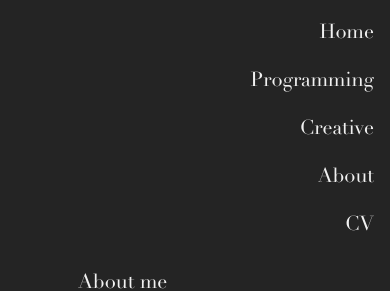
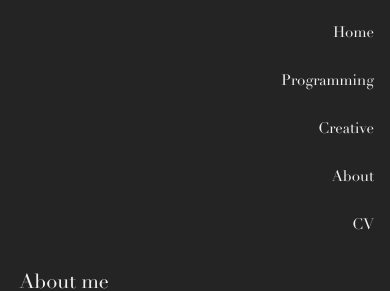
Before and after one commit to cookingnoob/portafolio-AC, a React (Vite) app: page /about in a window 390 px wide. Shown: the top 291 px of the page. Built offline with nearby package versions, Linux system fonts and the light colour scheme.

Commit message:
add styles for mobile modals

```diff
--- a/src/theme.js
+++ b/src/theme.js
@@ -55,7 +55,7 @@ export const navBarLinks = (theme) => ({
 
   },
   [theme.breakpoints.down('sm')]: {
-    fontSize: '20px',
+    fontSize: '15px',
   },
 })
 
@@ -138,7 +138,11 @@ export const modalStyle = {
   border: '2px solid #000',
   boxShadow: 24,
   p: 4,
-
+  bgcolor: 'rgba(241, 241, 241, .5)',
+  [theme.breakpoints.down('sm')]: {
+    height: '80vh',
+    width: '80vw'
+  },
 };
 
 
@@ -147,19 +151,18 @@ export const modalStylePhoto = {
   top: '50%',
   left: '50%',
   transform: 'translate(-50%, -50%)',
-  bgcolor: 'rgba(36, 36, 36, 0.5)',
+  bgcolor: 'rgba(241, 241, 241, .5)',
   border: '2px solid #000',
   boxShadow: 24,
   p: 4,
   width: '80vw',
-  height: '100vh',
+  height: '90vh',
   display: 'flex',
   justifyContent: 'center',
   alignItems: 'center',
 
   [theme.breakpoints.down('sm')]: {
-    width: '400px',
-    height: '500px'
+    display: 'none',
   },
 };
 
@@ -211,6 +214,10 @@ export const aboutTextContainer = (theme) => ({
 export const aboutTextBox = () => ({
   display: 'flex',
   width: '60vw',
+  [theme.breakpoints.down('md')]: {
+
+    width: '90vw',
+  },
 });
 
 export const aboutText = (theme) => ({
```
